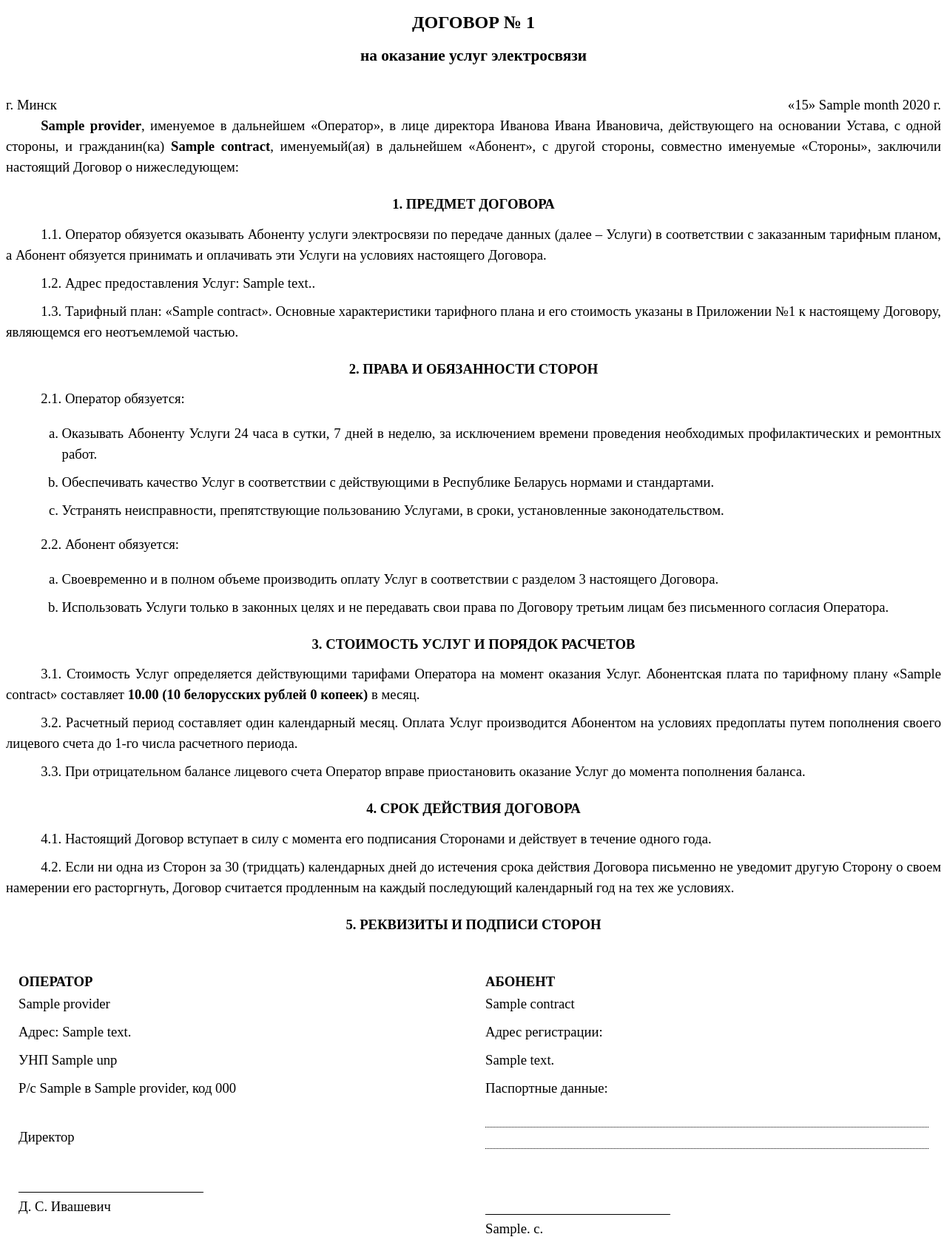
After one commit to Minokinad/course-project, a FastAPI app: template templates/pdf/contract_pdf.html in a window 1280 px wide. The commit adds this page. Shown: the whole page at 74% size. Run offline with FastAPI, Linux system fonts and the light colour scheme; the template is opened without the code that fills it: most values are stand-ins (such as "Sample title", 1, 10 or a date in 2020); parts of the project's set-up code (start-up, migrations or seed data) failed here and were passed over.

Commit message:
added contract to pdf feature and email registration

```diff
--- a/database/schema.sql
+++ b/database/schema.sql
@@ -7,6 +7,7 @@ DROP TABLE IF EXISTS subscribers CASCADE;
 DROP TABLE IF EXISTS employees CASCADE;
 DROP TABLE IF EXISTS system_logs CASCADE;
 DROP TABLE IF EXISTS tickets CASCADE;
+DROP TABLE IF EXISTS ticket_messages CASCADE;
 
 CREATE TABLE employees (
     employee_id   SERIAL PRIMARY KEY,
@@ -23,7 +24,10 @@ CREATE TABLE subscribers (
     address       TEXT,
     phone_number  VARCHAR(20) UNIQUE NOT NULL,
     password_hash VARCHAR(255),
-    balance       NUMERIC(10, 2) NOT NULL DEFAULT 0.00
+    balance       NUMERIC(10, 2) NOT NULL DEFAULT 0.00,
+    email VARCHAR(255) UNIQUE,
+    is_confirmed BOOLEAN DEFAULT FALSE,
+    confirmation_token VARCHAR(255) UNIQUE
 );
 
 CREATE TABLE services (
--- a/templates/contracts.html
+++ b/templates/contracts.html
@@ -58,6 +58,9 @@
             {% if request.state.user.role in ['Администратор', 'Менеджер'] %}
             <td>
                 <div class="d-flex">
+                    <a href="/contracts/{{ contract.contract_id }}/pdf" target="_blank" class="btn btn-sm btn-outline-secondary me-2" title="Скачать PDF">
+                        <i class="bi bi-file-earmark-pdf"></i>
+                    </a>
                 {% if contract.status == 'Ожидает активации' %}
                     <form action="/contracts/{{ contract.contract_id }}/update-status" method="post" class="me-2">
                         <input type="hidden" name="new_status" value="Активен">
--- /dev/null
+++ b/templates/pdf/contract_pdf.html
@@ -0,0 +1,172 @@
+<!DOCTYPE html>
+<html lang="ru">
+<head>
+    <meta charset="UTF-8">
+    <title>Договор №{{ contract.contract_id }}</title>
+    <style>
+        @page {
+            margin: 2cm 1.5cm 2cm 3cm;
+        }
+
+        body {
+            font-family: 'Times New Roman', Times, serif;
+            font-size: 14pt;
+            line-height: 1.5;
+            text-align: justify;
+        }
+
+        h1, h2, h3 {
+            text-align: center;
+            font-weight: bold;
+            line-height: 1.2;
+        }
+
+        h1 {
+            font-size: 18pt;
+            margin-bottom: 5px;
+        }
+
+        h2 {
+            font-size: 16pt;
+            margin-bottom: 40px;
+        }
+
+        h3.section-title {
+            font-size: 14pt;
+            margin-top: 25px;
+            margin-bottom: 15px;
+        }
+
+        p {
+            /* Отступ первой строки абзаца (красная строка) */
+            text-indent: 1.25cm;
+            margin-top: 0;
+            margin-bottom: 10px;
+        }
+
+        .header {
+            margin-bottom: 30px;
+        }
+        .header-city { float: left; }
+        .header-date { float: right; }
+
+        .preamble {
+            text-indent: 1.25cm;
+        }
+
+        ol {
+            padding-left: 2cm;
+        }
+
+        li {
+            margin-bottom: 10px;
+        }
+
+        .signatures {
+            margin-top: 50px;
+        }
+
+        .signatures table {
+            width: 100%;
+            border: none;
+        }
+
+        .signatures td {
+            width: 50%;
+            vertical-align: top;
+            border: none;
+            padding: 0 15px;
+        }
+
+        .signature-line {
+            border-bottom: 1px solid black;
+            margin-top: 60px;
+            margin-bottom: 5px;
+            width: 250px;
+        }
+
+        .fill-in-line {
+            border-bottom: 1px dotted black;
+        }
+
+        /* Стиль для Акта на новой странице */
+        .page-break {
+            page-break-before: always;
+        }
+    </style>
+</head>
+<body>
+    <h1>ДОГОВОР № {{ contract.contract_id }}</h1>
+    <h2>на оказание услуг электросвязи</h2>
+
+    <div class="header">
+        <div class="header-city">г. Минск</div>
+        <div class="header-date">«{{ contract.start_date.day }}» {{ months[contract.start_date.month] }} {{ contract.start_date.year }} г.</div>
+    </div>
+    <br style="clear: both;"/>
+
+    <p class="preamble">
+        <strong>{{ provider.name }}</strong>, именуемое в дальнейшем «Оператор», в лице директора Иванова Ивана Ивановича, действующего на основании Устава, с одной стороны, и гражданин(ка) <strong>{{ contract.subscriber_name }}</strong>, именуемый(ая) в дальнейшем «Абонент», с другой стороны, совместно именуемые «Стороны», заключили настоящий Договор о нижеследующем:
+    </p>
+
+    <h3 class="section-title">1. ПРЕДМЕТ ДОГОВОРА</h3>
+    <p>1.1. Оператор обязуется оказывать Абоненту услуги электросвязи по передаче данных (далее – Услуги) в соответствии с заказанным тарифным планом, а Абонент обязуется принимать и оплачивать эти Услуги на условиях настоящего Договора.</p>
+    <p>1.2. Адрес предоставления Услуг: {{ contract.subscriber_address }}.</p>
+    <p>1.3. Тарифный план: «{{ contract.service_name }}». Основные характеристики тарифного плана и его стоимость указаны в Приложении №1 к настоящему Договору, являющемся его неотъемлемой частью.</p>
+
+    <h3 class="section-title">2. ПРАВА И ОБЯЗАННОСТИ СТОРОН</h3>
+    <p>2.1. Оператор обязуется:</p>
+    <ol type="a">
+        <li>Оказывать Абоненту Услуги 24 часа в сутки, 7 дней в неделю, за исключением времени проведения необходимых профилактических и ремонтных работ.</li>
+        <li>Обеспечивать качество Услуг в соответствии с действующими в Республике Беларусь нормами и стандартами.</li>
+        <li>Устранять неисправности, препятствующие пользованию Услугами, в сроки, установленные законодательством.</li>
+    </ol>
+    <p>2.2. Абонент обязуется:</p>
+    <ol type="a">
+        <li>Своевременно и в полном объеме производить оплату Услуг в соответствии с разделом 3 настоящего Договора.</li>
+        <li>Использовать Услуги только в законных целях и не передавать свои права по Договору третьим лицам без письменного согласия Оператора.</li>
+    </ol>
+
+    <h3 class="section-title">3. СТОИМОСТЬ УСЛУГ И ПОРЯДОК РАСЧЕТОВ</h3>
+    <p>3.1. Стоимость Услуг определяется действующими тарифами Оператора на момент оказания Услуг. Абонентская плата по тарифному плану «{{ contract.service_name }}» составляет <strong>{{ "%.2f"|format(contract.price) }} ({{ contract.price | int }} белорусских рублей {{ (contract.price * 100) % 100 }} копеек)</strong> в месяц.</p>
+    <p>3.2. Расчетный период составляет один календарный месяц. Оплата Услуг производится Абонентом на условиях предоплаты путем пополнения своего лицевого счета до 1-го числа расчетного периода.</p>
+    <p>3.3. При отрицательном балансе лицевого счета Оператор вправе приостановить оказание Услуг до момента пополнения баланса.</p>
+
+    <h3 class="section-title">4. СРОК ДЕЙСТВИЯ ДОГОВОРА</h3>
+    <p>4.1. Настоящий Договор вступает в силу с момента его подписания Сторонами и действует в течение одного года.</p>
+    <p>4.2. Если ни одна из Сторон за 30 (тридцать) календарных дней до истечения срока действия Договора письменно не уведомит другую Сторону о своем намерении его расторгнуть, Договор считается продленным на каждый последующий календарный год на тех же условиях.</p>
+
+    <h3 class="section-title">5. РЕКВИЗИТЫ И ПОДПИСИ СТОРОН</h3>
+    <div class="signatures">
+        <table>
+            <tr>
+                <td><strong>ОПЕРАТОР</strong></td>
+                <td><strong>АБОНЕНТ</strong></td>
+            </tr>
+            <tr>
+                <td>
+                    <p style="text-indent: 0;">{{ provider.name }}</p>
+                    <p style="text-indent: 0;">Адрес: {{ provider.address }}</p>
+                    <p style="text-indent: 0;">УНП {{ provider.unp }}</p>
+                    <p style="text-indent: 0;">Р/с {{ provider.bank_account }} в {{ provider.bank_name }}, код {{ provider.bank_code }}</p>
+                    <br>
+                    <p style="text-indent: 0;">Директор</p>
+                    <div class="signature-line"></div>
+                    <p style="text-indent: 0;">Д. С. Ивашевич</p>
+                </td>
+                <td>
+                    <p style="text-indent: 0;">{{ contract.subscriber_name }}</p>
+                    <p style="text-indent: 0;">Адрес регистрации:</p>
+                    <p style="text-indent: 0;">{{ contract.subscriber_address }}</p>
+                    <p style="text-indent: 0;">Паспортные данные:</p>
+                    <div class="fill-in-line" style="height: 1.5em; width: 100%;"></div>
+                    <div class="fill-in-line" style="height: 1.5em; width: 100%;"></div>
+                    <br>
+                    <div class="signature-line"></div>
+                    <p style="text-indent: 0;">{{ contract.subscriber_name.split(' ')[0] }}. {{ contract.subscriber_name.split(' ')[1][0] }}. {{ contract.subscriber_name.split(' ')[2] }}</p>
+                </td>
+            </tr>
+        </table>
+    </div>
+</body>
+</html>
--- a/templates/register.html
+++ b/templates/register.html
@@ -34,6 +34,10 @@
             <input type="text" class="form-control" id="phone_number" name="phone_number" placeholder="Номер телефона" required>
             <label for="phone_number">Номер телефона</label>
         </div>
+        <div class="form-floating mb-2">
+            <input type="email" class="form-control" id="email" name="email" placeholder="Email" required>
+            <label for="email">Email</label>
+        </div>
         <div class="form-floating">
             <input type="password" class="form-control" id="password" name="password" placeholder="Пароль" required>
             <label for="password">Пароль</label>
--- a/templates/unified_login.html
+++ b/templates/unified_login.html
@@ -25,8 +25,8 @@
         {% endif %}
 
         <div class="form-floating mb-2">
-            <input type="text" class="form-control" id="username" name="username" placeholder="Логин или номер телефона" required>
-            <label for="username">Логин или номер телефона</label>
+            <input type="text" class="form-control" id="username" name="username" placeholder="Логин или Email" required>
+            <label for="username">Логин сотрудника или Email абонента</label>
         </div>
         <div class="form-floating">
             <input type="password" class="form-control" id="password" name="password" placeholder="Пароль" required>
```
Also changed, not shown: src/config.py (+8 -0 lines), src/routers/auth_router.py (+41 -20 lines), src/routers/contracts_router.py (+38 -5 lines), src/services/contract_service.py (+59 -15 lines), src/services/pdf_service.py (added, +36 -0 lines), src/services/subscriber_auth_service.py (+78 -19 lines), templates/confirmation_feedback.html (added, +23 -0 lines), templates/register_success.html (added, +20 -0 lines), static/favicon.ico (added).
